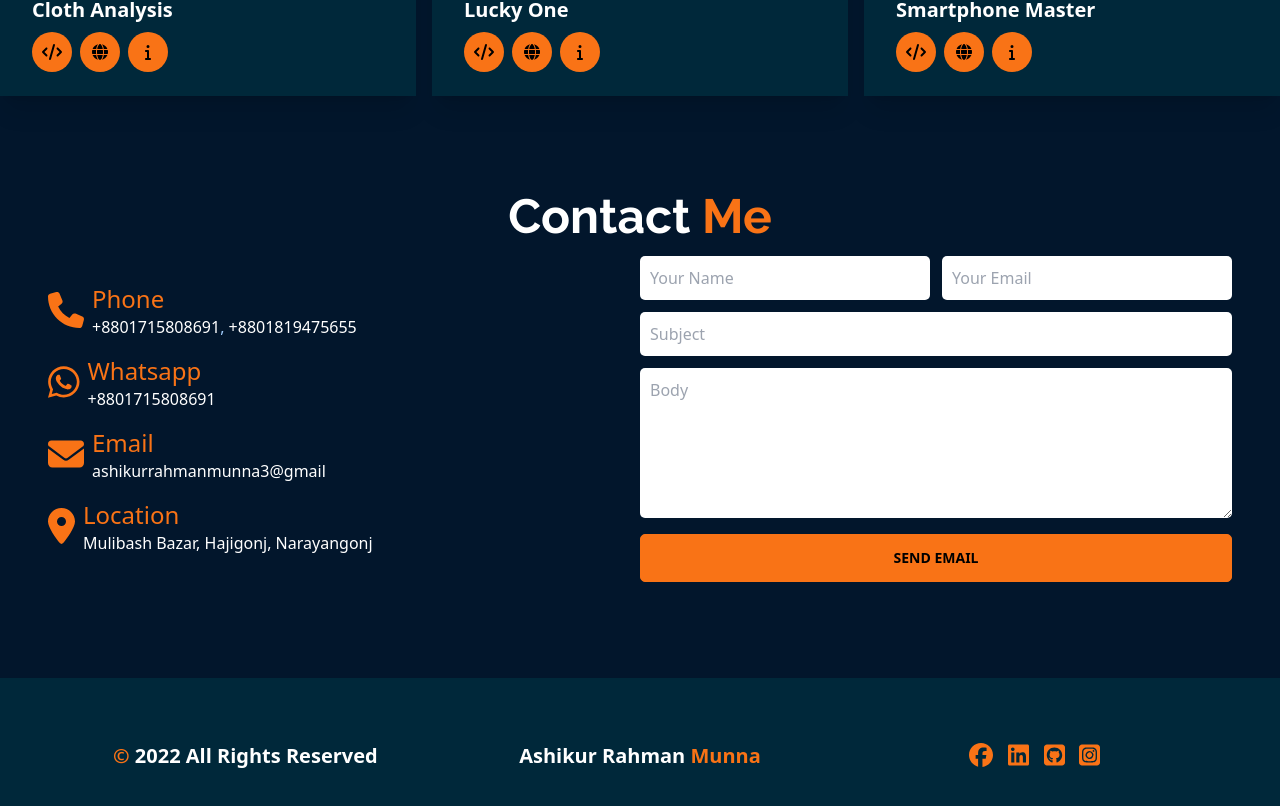
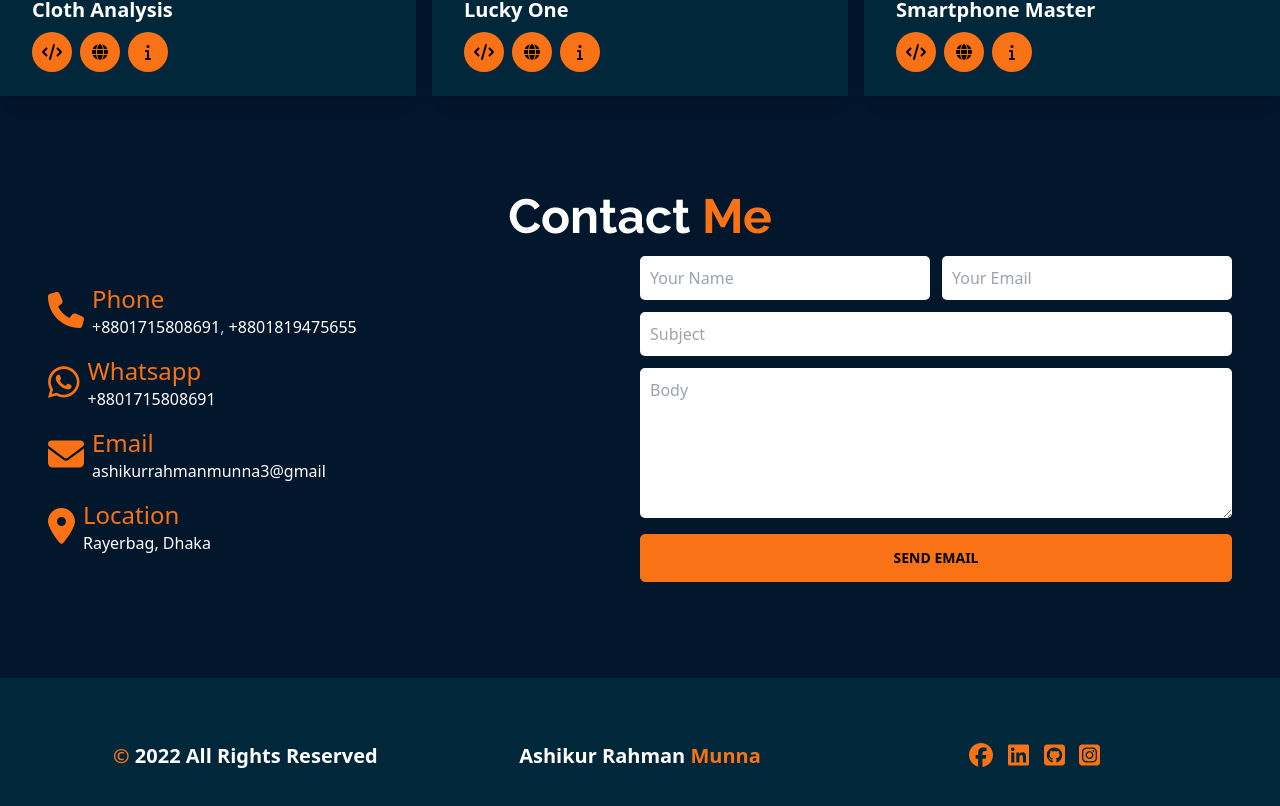
Before and after one commit to AshikurRahmanMunna/My-Portfolio, a React (Create React App) app: page / in a window 1280 px wide. Shown: the part 2430-3236 px from the top of the page. Built offline with nearby package versions, Linux system fonts and the light colour scheme.

Commit message:
Updated some info

```diff
--- a/src/Pages/Home/ContactMe.js
+++ b/src/Pages/Home/ContactMe.js
@@ -129,9 +129,9 @@ const ContactMe = () => {
                 rel="noopener noreferrer"
                 target={"_blank"}
                 className="text-white"
-                href="https://www.google.com.bd/maps/place/Mulibash+Bazar/@23.6370191,90.5063549,17z/data=!4m5!3m4!1s0x3755b1b4598dae09:0xca3ebf7605a5ae07!8m2!3d23.6372154!4d90.5060616?hl=en&authuser=0"
+                href="https://goo.gl/maps/VDrAorRmjAM8aAZz7"
               >
-                Mulibash Bazar, Hajigonj, Narayangonj
+                Rayerbag, Dhaka
               </a>
             </div>
           </div>
```
